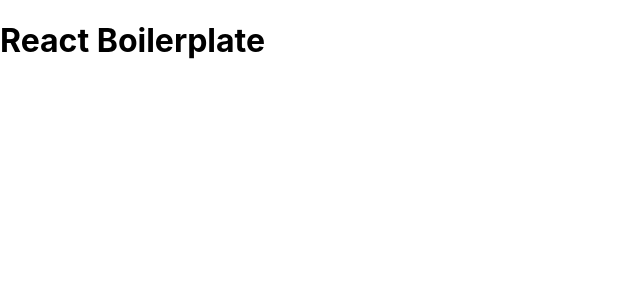
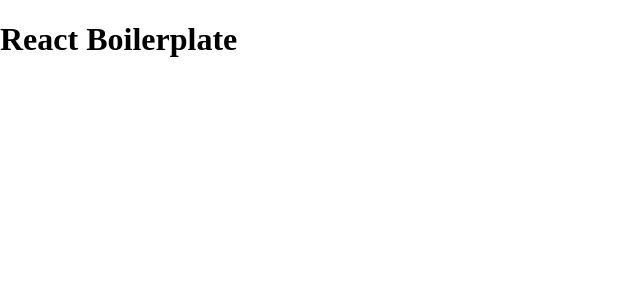
Before and after one commit to morshedul-antor/react-boilerplate, a React (Create React App) app: page / in a window 1280 px wide. Shown: the top 300 px of the page, without its empty margins (0-640 px from the left). Built offline with nearby package versions, Linux system fonts and the light colour scheme.

Commit message:
remove: extra css

```diff
--- a/src/index.css
+++ b/src/index.css
@@ -1,11 +1,8 @@
-body {
-    margin: 0;
-    font-family: -apple-system, BlinkMacSystemFont, 'Segoe UI', 'Roboto', 'Oxygen', 'Ubuntu', 'Cantarell', 'Fira Sans',
-        'Droid Sans', 'Helvetica Neue', sans-serif;
-    -webkit-font-smoothing: antialiased;
-    -moz-osx-font-smoothing: grayscale;
+* {
+    box-sizing: border-box;
 }
 
-code {
-    font-family: source-code-pro, Menlo, Monaco, Consolas, 'Courier New', monospace;
+body {
+    padding: 0;
+    margin: 0;
 }
```
